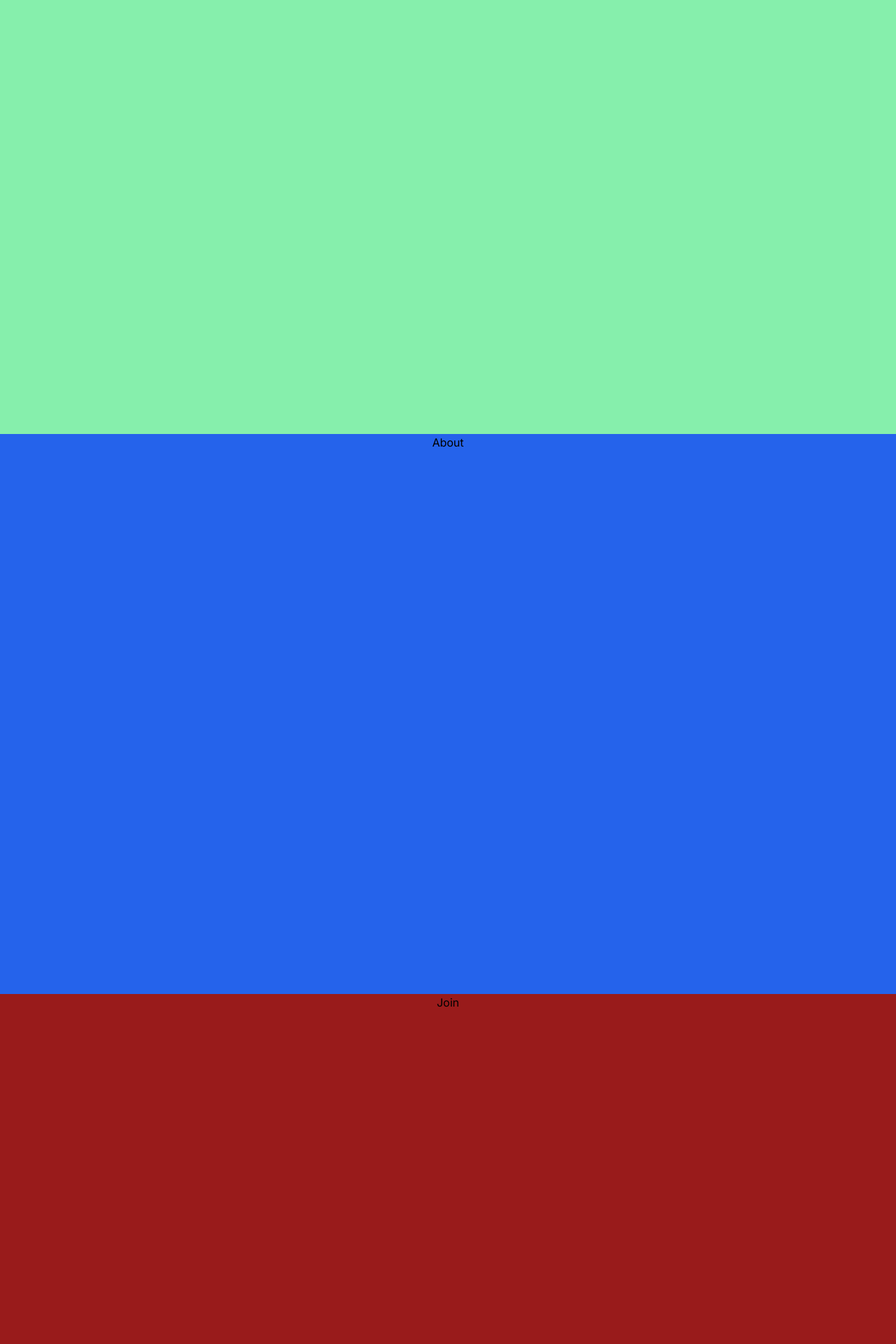
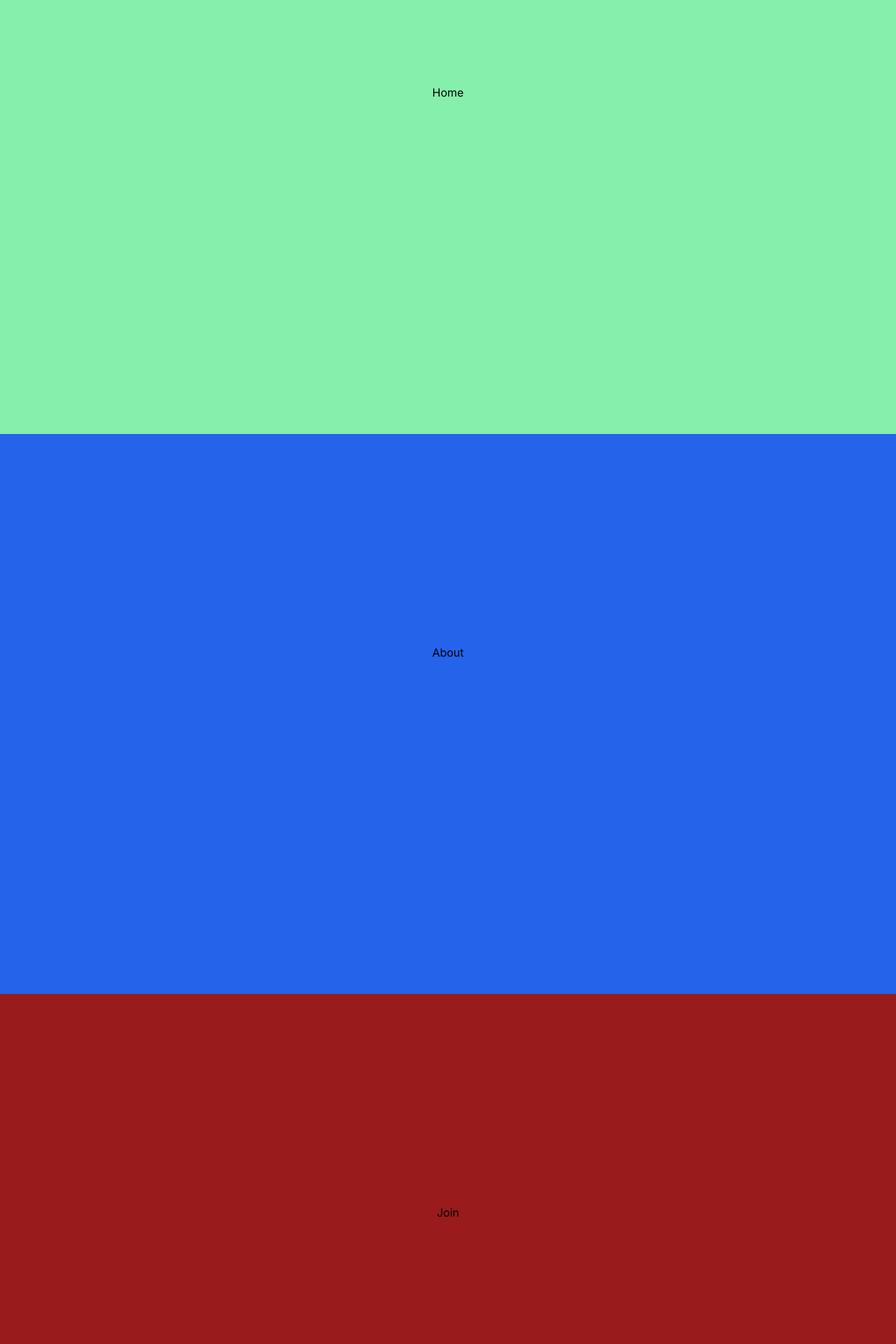
Before and after one commit to pedernyl/vmu, a Next.js app: page / in a window 1280 px wide. Shown: the part 260-2180 px from the top of the page at 70% size. Built offline with nearby package versions, Linux system fonts and the light colour scheme.

Commit message:
subPage css class

```diff
--- a/src/app/about/page.tsx
+++ b/src/app/about/page.tsx
@@ -1,7 +1,7 @@
 import React from "react";
 
 const About = () => {
-  return <div>About</div>
+  return <div className="subPage">About</div>
 };
 
 export default About;
--- a/src/app/contacts/page.tsx
+++ b/src/app/contacts/page.tsx
@@ -1,7 +1,7 @@
 import React from "react";
 
 const Contacts = () => {
-  return <div>Kontakt</div>
+  return <div className="subPage">Kontakt</div>
 };
 
 export default Contacts;
--- a/src/app/globals.css
+++ b/src/app/globals.css
@@ -9,7 +9,10 @@
 .content {
     display: flex;
     justify-content: center;
+}
 
+.subPage {
+    margin-top: 300px;
 }
 
 @media (min-width: 1024px) {
--- a/src/app/join/page.tsx
+++ b/src/app/join/page.tsx
@@ -1,7 +1,7 @@
 import React from "react";
 
 const Join = () => {
-  return <div>Join</div>
+  return <div className="subPage">Join</div>
 };
 
 export default Join;
--- a/src/app/start/page.tsx
+++ b/src/app/start/page.tsx
@@ -1,7 +1,7 @@
 import React from "react";
 
 const Start = () => {
-  return <div>
+  return <div className="subPage">
     Home
   </div>
 };
--- a/src/app/support/page.tsx
+++ b/src/app/support/page.tsx
@@ -1,7 +1,7 @@
 import React from "react";
 
 const Support = () => {
-  return <div>Support</div>
+  return <div className="subPage">Support</div>
 };
 
 export default Support;
```
